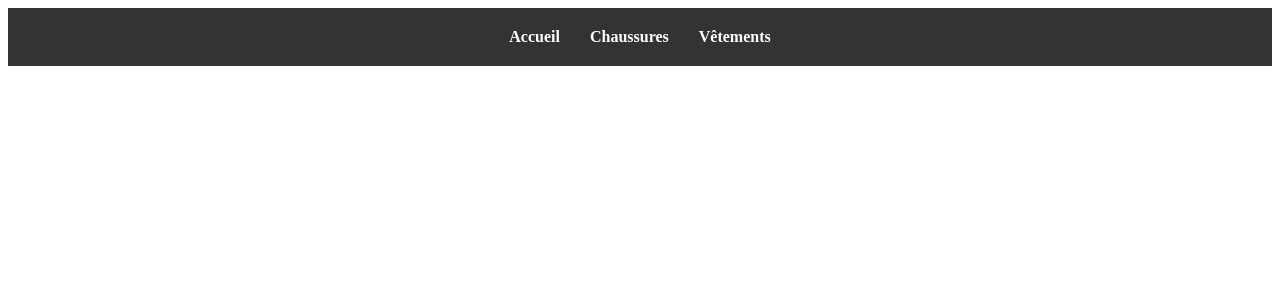
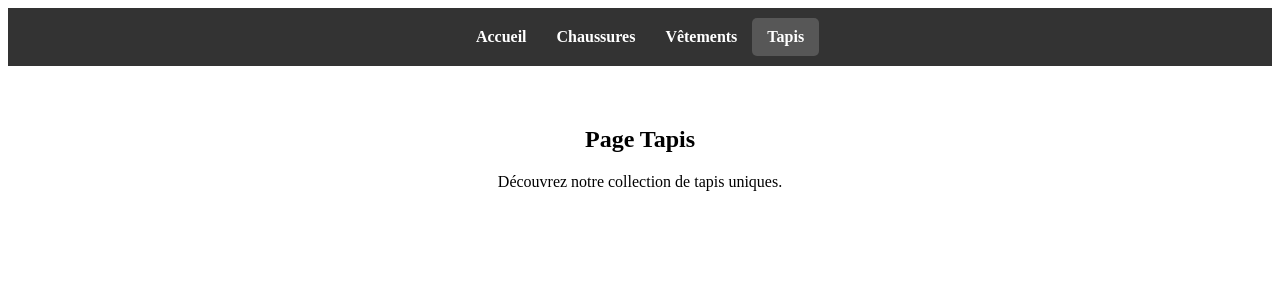
Before and after one commit to Henri-dC/Agent-dev, a Vue app: page /tapis in a window 1280 px wide. Shown: the top 300 px of the page. Built offline with nearby package versions, Linux system fonts and the light colour scheme.

Commit message:
Approbation des changements de dev

```diff
--- a/src/App.vue
+++ b/src/App.vue
@@ -7,6 +7,7 @@
         <li><router-link to="/">Accueil</router-link></li>
         <li><router-link to="/chaussures">Chaussures</router-link></li>
         <li><router-link to="/vetements">Vêtements</router-link></li>
+        <li><router-link to="/tapis">Tapis</router-link></li>
       </ul>
     </nav>
   </header>
--- a/src/router/index.js
+++ b/src/router/index.js
@@ -18,6 +18,11 @@ const router = createRouter({
       path: '/vetements',
       name: 'vetements',
       component: () => import('@/views/VetementsView.vue')
+    },
+    {
+      path: '/tapis',
+      name: 'tapis',
+      component: () => import('@/views/TapisView.vue')
     }
   ]
 })
--- /dev/null
+++ b/src/views/TapisView.vue
@@ -0,0 +1,14 @@
+<template>
+  <div class="page-content">
+    <h2>Page Tapis</h2>
+    <p>Découvrez notre collection de tapis uniques.</p>
+  </div>
+</template>
+
+<style scoped>
+.page-content {
+  padding: 20px;
+  text-align: center;
+  margin-top: 20px;
+}
+</style>
```
